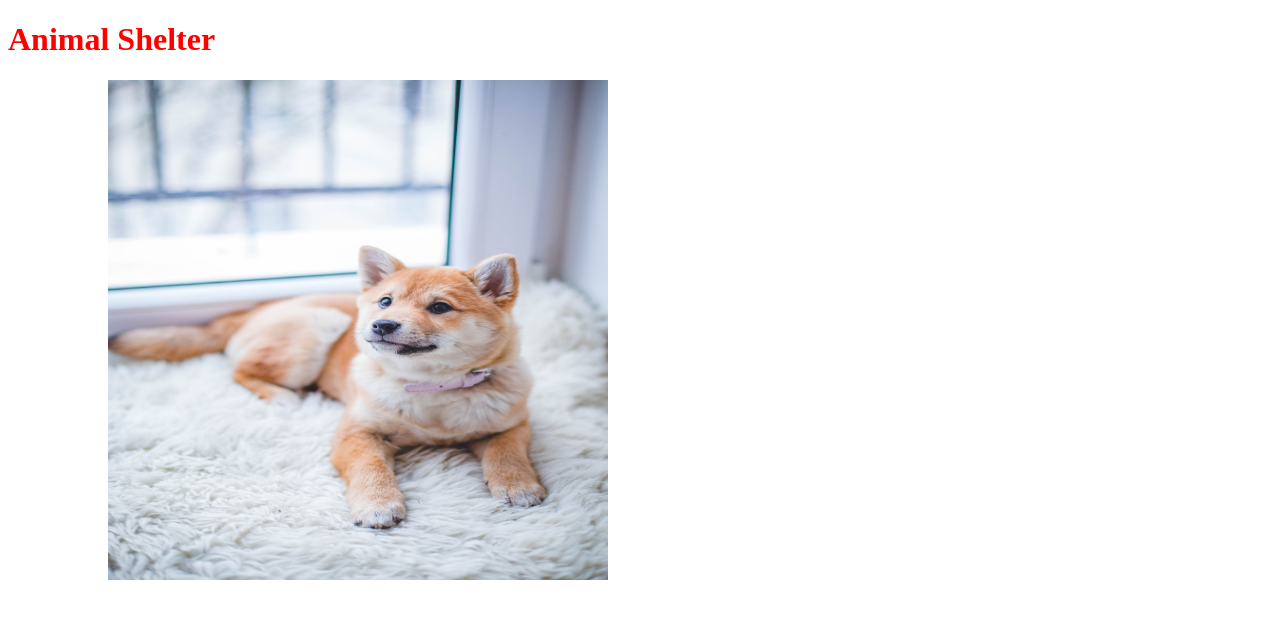
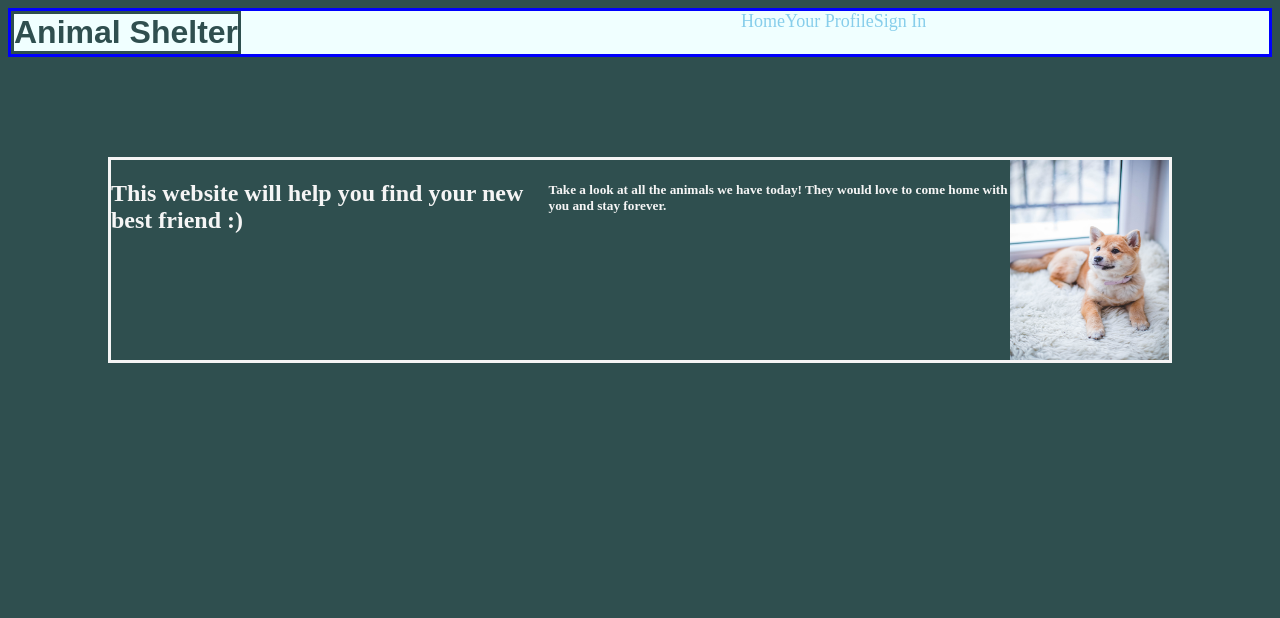
Before and after one commit to ZachBova/animal-shelter, a plain HTML site: page index.html in a window 1280 px wide. Drawn offline with Linux system fonts and the light colour scheme.

Commit message:
add first changings to html and css

```diff
--- a/css/index.css
+++ b/css/index.css
@@ -1,9 +1,50 @@
+body {background-color: darkslategray;
+
+
+}
 .title {
-    color: red;
+    font-family: Arial, Helvetica, sans-serif;
+    color:darkslategray;
+    font-size: xx-large;
+    margin-right: 500px;
+    font-weight: bold;
+ border-style: solid;
 }
 
-.dog-1 {
-    height:500px;
-    width: 500px;
-    margin-left: 100px;
+
+
+.second{
+
+    color: whitesmoke;
+    display: flex;
+
+    margin: 100px;
+    border-style: solid;
+
 }
+
+.dog {
+    margin-left: 100 px;
+   height: 200px;
+   width: 200px;
+   margin-left: ;
+}
+
+.container {
+    font-size: large;
+    display: flex ;
+border-style: solid;
+border-color: blue;
+    background-color: azure;
+
+
+}
+
+.item{
+
+    color:skyblue ;
+    display: flex;
+
+
+
+}
--- a/index.html
+++ b/index.html
@@ -7,8 +7,32 @@
 <title> Landing Page </title>
 </head>
 <body>
-    <h1 class="title"> Animal Shelter</h1>
 
-    <img src="./images/dog-1.jpg" class="dog-1">
+    <nav class="container">
+
+        <div  class="title"></h1> Animal Shelter  </div>
+
+        <div class="item">Home</div>
+
+        <div class="item">Your Profile</div>
+
+        <div class="item">Sign In</div>
+
+
+
+    </nav>
+
+
+
+<Div class="second">
+    <h2> This website will help you find your new best friend :) </h2>
+    <h5> Take a look at all the animals we have today! They would love to come home with you and stay forever.
+
+    </h5>
+
+    <img src="./images/dog-1.jpg" class="dog">
+
+</Div>
+
 </body>
 </html>
```
